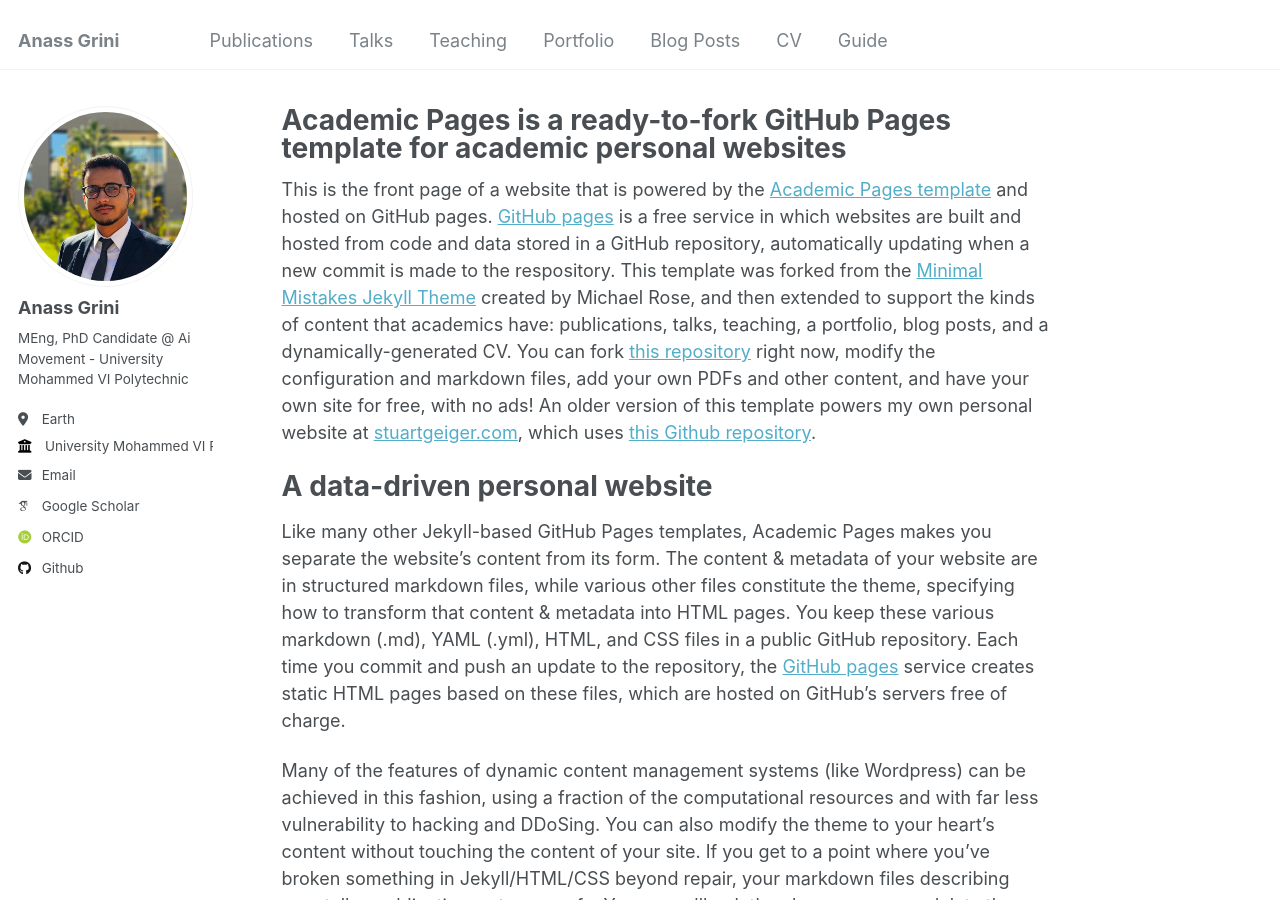
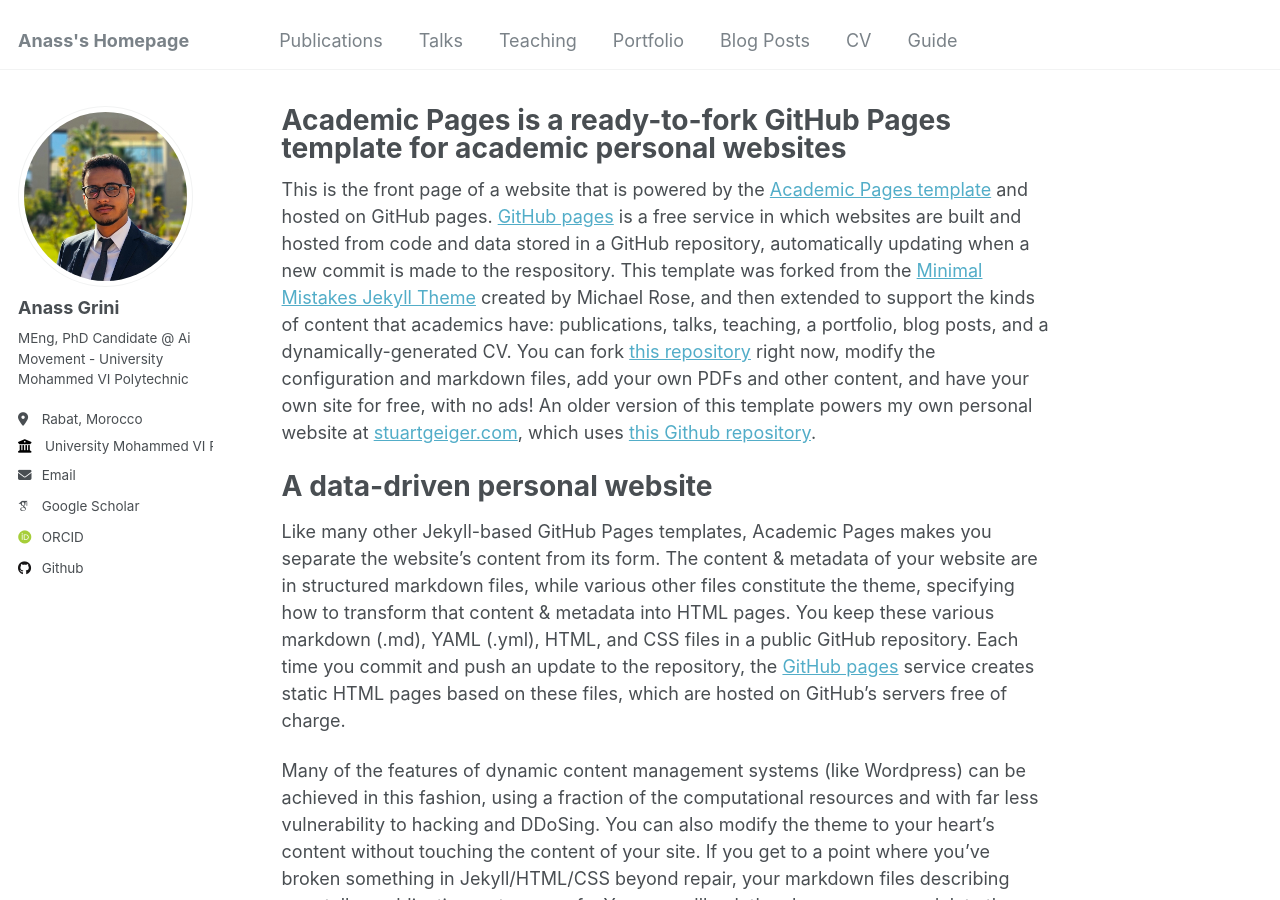
Before and after one commit to Taylor-X01/taylor-x01.github.io, a Jekyll site: the page built from _pages/about.md, in a window 1280 px wide and 900 px high. Built offline with Jekyll 4.4.1, drawn with Linux system fonts in a browser that asks for light colours; some web fonts are replaced.

```diff
--- a/_config.yml
+++ b/_config.yml
@@ -8,7 +8,7 @@
 
 # Basic Site Settings
 locale                   : "en-US"
-title                    : "Anass Grini"
+title                    : "Anass's Homepage"
 title_separator          : "-"
 name                     : &name "Anass Grini"
 description              : &description "personal description"
@@ -25,7 +25,7 @@
   name             : "Anass Grini"
   pronouns         : # example: "she/her"
   bio              : "MEng, PhD Candidate @ Ai Movement - University Mohammed VI Polytechnic"
-  location         : "Earth"
+  location         : "Rabat, Morocco"
   employer         : "University Mohammed VI Polytechnic"
   uri              : # URL
   email            : "anass.grini@um6p.ma"
```
